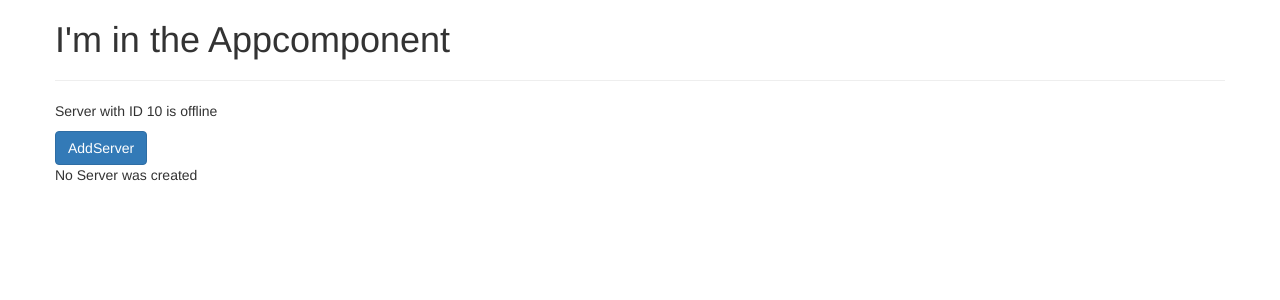
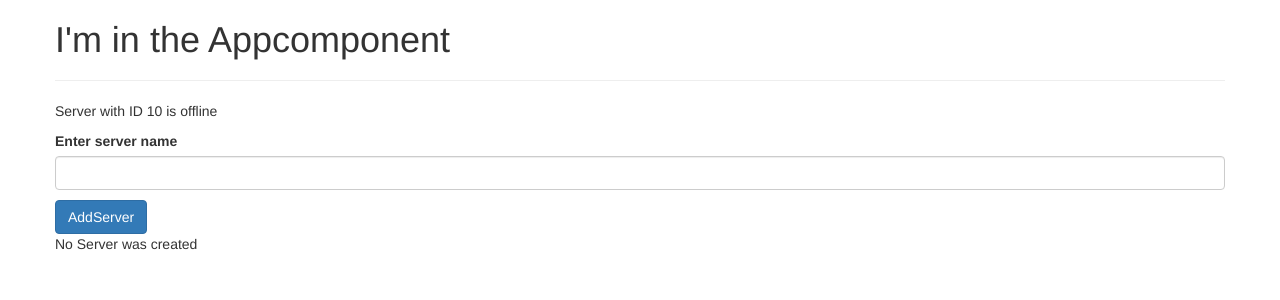
Before and after one commit to jotheeswaran-dev/Angular-basic-project-setup-using-bootstrap, an Angular app in the folder basic-project-setup-using-bootstrap/: page / in a window 1280 px wide. Shown: the top 300 px of the page. Built offline with nearby package versions, Linux system fonts and the light colour scheme.

Commit message:
Passing and using data with Event binding

```diff
--- a/basic-project-setup-using-bootstrap/src/app/servers/servers.component.html
+++ b/basic-project-setup-using-bootstrap/src/app/servers/servers.component.html
@@ -1,4 +1,10 @@
-<!--property binding to html elements-->
+<label>Enter server name</label>
+<input
+       type="text"
+       class="form-control"
+       (input) ="onUpdateServername($event)" />
+<p>{{serverName}}</p>
+
 <button
         class="btn btn-primary"
         [disabled] ="!disableAddServer"
--- a/basic-project-setup-using-bootstrap/src/app/servers/servers.component.ts
+++ b/basic-project-setup-using-bootstrap/src/app/servers/servers.component.ts
@@ -10,16 +10,21 @@
     // property to be binded in html
     disableAddServer = false;
     createServerEvent = 'No Server was created';
+    serverName = '';
     constructor() {
         setTimeout(() => {
             this.disableAddServer = true;
         }, 2000);
     }
 
-  ngOnInit(): void {
-  }
+    ngOnInit(): void {
+    }
 
     onCreateServer() {
         this.createServerEvent = 'Server was created successfully';
     }
+
+    onUpdateServername(event : Event) {
+        this.serverName = (<HTMLInputElement>event.target).value;
+    }
 }
```
